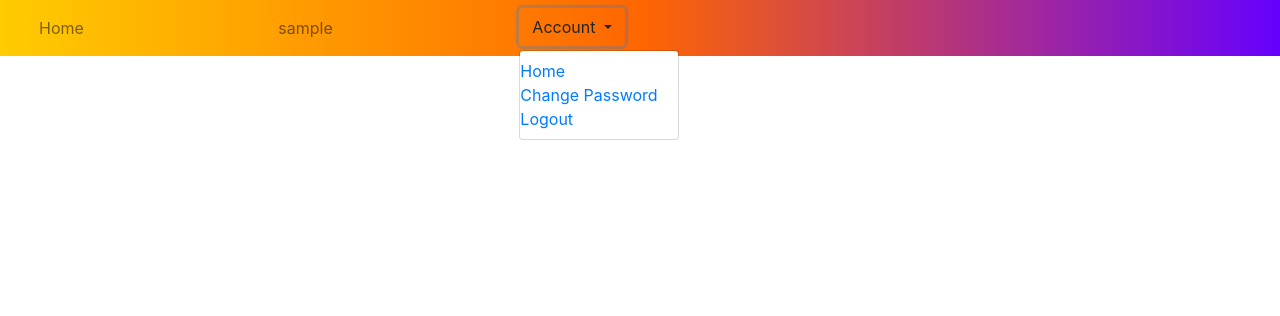
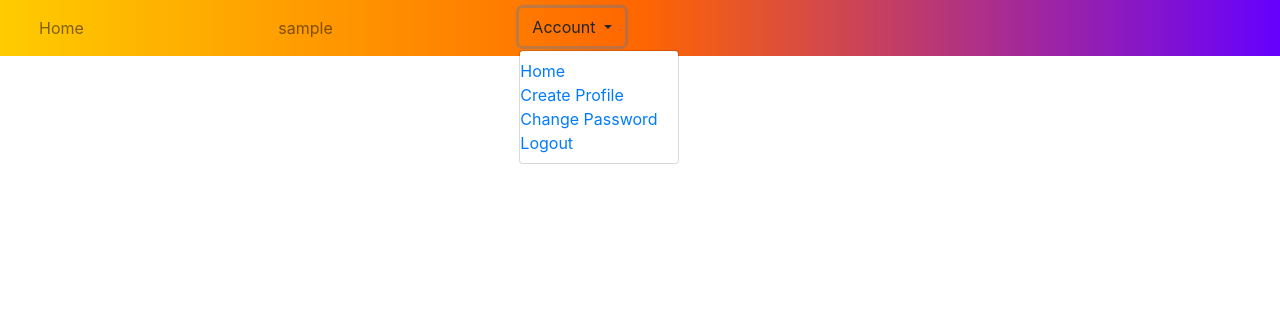
Before and after one commit to damunza/insta-clone, a Django app: page / in a window 1280 px wide, after a click on "Account". Shown: the top 316 px of the page. Run offline with Django 3.2, Linux system fonts and the light colour scheme; the visitor is signed in with stand-in values (Sample User, id 1); data that the repository does not hold is empty; some libraries are stand-ins or nearby versions.

Commit message:
was able to apload a profile but with error of duplicates

```diff
--- a/app/templates/image.html
+++ b/app/templates/image.html
@@ -9,7 +9,7 @@
     <img src="{{c.image.url}}" alt="image" style="width: 400px; height:400px; border:2px hidden;padding-left:15px;">
   </div>
   <div class="card-footer" style="border:hidden;">
-    <p><b>{{user.username}}</b> {{c.image_caption}}</p>
+    <p><b>{{c.profile.user}}</b> {{c.image_caption}}</p>
     <i>comments</i>
     <ul>
       <li>{{c.comments}}</li>
--- a/app/templates/index.html
+++ b/app/templates/index.html
@@ -5,13 +5,13 @@
 <div class="container">
 <div class="card" style="width:420px; margin-left:25%; margin-right:25%;">
   <a href="#" class="card-header" style="color:black;text-decoration:none;">
-    <p><b>{{user.username}}</b></p>
+    <p><b>{{c.profile.name}}</b></p>
   </a>
   <a href="/picture/{{c.id}}" class="card-image"style="width:100%;height:100%;object-fit:cover">
     <img src="{{c.image.url}}" alt="image" style="width: 400px; height:400px; border:2px hidden;padding-left:15px;">
   </a>
   <div class="card-footer" style="border:hidden;">
-    <p><b>{{user.username}}</b> {{c.image_caption}}</p>
+    <p><b>{{c.profile.name}}</b> {{c.image_caption}}</p>
   </div>
 </div>
 </div>
--- a/app/templates/navbar.html
+++ b/app/templates/navbar.html
@@ -23,9 +23,9 @@
         <li>
           <a href="{%url 'home'%}">Home</a>
         </li>
-        <!-- <li>
-          <a href="#">Create Article</a>
-        </li> -->
+        <li>
+          <a href="{% url 'edit_profile' %}">Create Profile</a>
+        </li>
         <li>
           <a href="/accounts/password/change">Change Password</a>
         </li>
--- a/app/templates/profile.html
+++ b/app/templates/profile.html
@@ -3,6 +3,11 @@
 {% block content %}
   <div class="container">
     {% for h in human %}
+    <div class="row">
+      {% autoescape on %}
+      {{image.post| safe}}
+      {% endautoescape %}
+    </div>
     <div class="row">
       <div class="col-xs-3 col-sm-3 col-md-3 col-lg-3">
         <img src="{{h.profile_photo.url}}" alt="" class="responsive" style="width: 40px; height:40px;margin-top:10px;margin-bottom:10px;; border:2px hidden; border-radius: 50%;">
--- a/app/urls.py
+++ b/app/urls.py
@@ -6,7 +6,8 @@ from . import views
 urlpatterns = [
     url('^$',views.home,name = 'home'),
     url(r'^picture/(\d+)',views.image,name = 'picture'),
-    url(r'^profile/(\w+)',views.profile,name = 'profile')
+    url(r'^profile/(\w+)',views.profile,name = 'profile'),
+    url(r'^edit/profile$',views.edit_profile,name ='edit_profile')
 ]
 if settings.DEBUG:
     urlpatterns+= static(settings.MEDIA_URL, document_root = settings.MEDIA_ROOT)
--- a/app/views.py
+++ b/app/views.py
@@ -1,7 +1,8 @@
-from django.shortcuts import render
+from django.shortcuts import render,redirect
 from .models import *
 from django.http import HttpResponse
 from django.contrib.auth.decorators import login_required
+from .forms import EditProfileForm
 
 # Create your views here.
 @login_required(login_url='/accounts/login/')
@@ -26,3 +27,19 @@ def profile(request,iden):
     person = Profile.get_profile(identity=iden)
     posts = Image.get_post(jina=iden)
     return render(request,'profile.html',{'human':person,'posts':posts})
+
+@login_required(login_url='/accounts/login/')
+def edit_profile(request):
+    current_user = request.user
+    if request.method == 'POST':
+        form = EditProfileForm(request.POST,request.FILES)
+        if form.is_valid():
+            profile = form.save(commit=False)
+            profile.name = current_user
+            profile.save()
+        return redirect('home')
+
+    else:
+        form = EditProfileForm()
+
+    return render(request,'new_profile.html',{"form":form})
--- a/gram/settings.py
+++ b/gram/settings.py
@@ -41,6 +41,7 @@ INSTALLED_APPS = [
     'django.contrib.staticfiles',
     'app',
     'bootstrap4',
+    'tinymce',
 ]
 
 MIDDLEWARE = [
--- a/gram/urls.py
+++ b/gram/urls.py
@@ -22,4 +22,5 @@ urlpatterns = [
     url(r'',include('app.urls')),
     url(r'^accounts/', include('registration.backends.simple.urls')),
     url(r'^logout/$', views.logout, {"next_page": '/accounts/login/'}),
+    url(r'^tinymce/', include('tinymce.urls')),
 ]
```
Also changed, not shown: app/forms.py (added, +7 -0 lines), app/templates/new_profile.html (added, +26 -0 lines), media/images/cow1.jpeg (added), media/images/cow4.jpeg (added).
